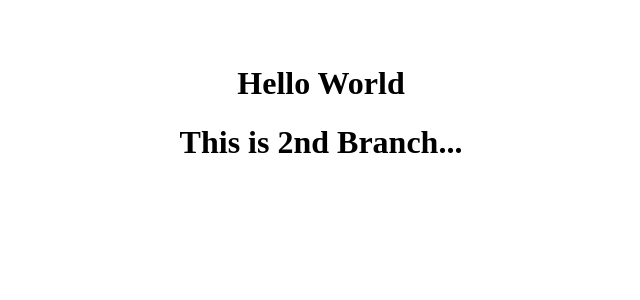
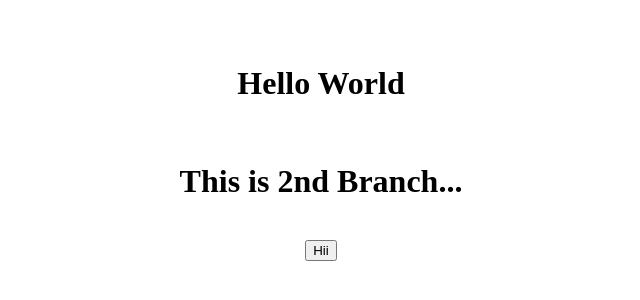
Before and after one commit to TheAshokMaharana/Local_Repo, a plain HTML site: page index.html in a window 1280 px wide. Shown: the whole page, without its empty margins (319-959 px from the left). Drawn offline with Linux system fonts and the light colour scheme.

Commit message:
Button addes

```diff
--- a/index.html
+++ b/index.html
@@ -14,9 +14,12 @@
             <h1>
                 Hello World
             </h1>
+            <br>
             <h1>
                 This is 2nd Branch...
             </h1>
+            <br>
+            <button> Hii </button>
         </center>
     </p>
 </body>
```
